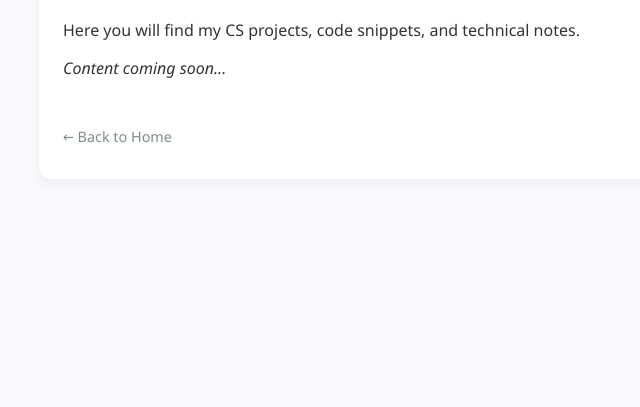
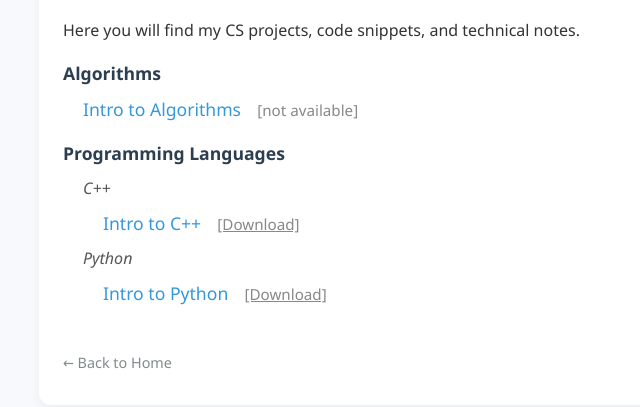
Before and after one commit to knmanaa/knmanaa.github.io, a plain HTML site: page cs/index.html in a window 1280 px wide. Shown: the part 139-546 px from the top of the page, without its empty margins (177-817 px from the left). Drawn offline with Linux system fonts and the light colour scheme.

Commit message:
redesign of navigation and UI logic and update test resource

```diff
--- a/ai/index.html
+++ b/ai/index.html
@@ -32,11 +32,15 @@
     <div class="main-content">
         <h1>Artificial Intelligence</h1>
         <p>Explore AI resources at the intersection of Computer Science and Mathematics, including machine learning, neural networks, and data science.</p>
-        <ul>
-            <!-- Future content -->
-            <li><em>Content coming soon...</em></li>
+        <ul id="resources-list">
+            <li><em>Loading resources...</em></li>
         </ul>
         <a href="../index.html" class="back-link">&larr; Back to Home</a>
     </div>
+    <script src="../resource/resources.js"></script>
+    <script src="../resource/loader.js"></script>
+    <script>
+        loadResourcesByCategory('AI');
+    </script>
 </body>
 </html>
--- a/cs/index.html
+++ b/cs/index.html
@@ -32,11 +32,15 @@
     <div class="main-content">
         <h1>Computer Science</h1>
         <p>Here you will find my CS projects, code snippets, and technical notes.</p>
-        <ul>
-            <!-- Future content -->
-            <li><em>Content coming soon...</em></li>
+        <ul id="resources-list">
+            <li><em>Loading resources...</em></li>
         </ul>
         <a href="../index.html" class="back-link">&larr; Back to Home</a>
     </div>
+    <script src="../resource/resources.js"></script>
+    <script src="../resource/loader.js"></script>
+    <script>
+        loadResourcesByCategory('CS');
+    </script>
 </body>
 </html>
--- /dev/null
+++ b/resource/loader.js
@@ -0,0 +1,64 @@
+// Shared function to load and display resources by category
+function loadResourcesByCategory(category) {
+    const resources = resourcesData.filter(r => r.category === category);
+    const list = document.getElementById('resources-list');
+
+    if (resources.length === 0) {
+        list.innerHTML = '<li><em>No resources available yet.</em></li>';
+    } else {
+        // Group by sub-category
+        const grouped = {};
+        resources.forEach(r => {
+            if (!grouped[r.subCategory]) {
+                grouped[r.subCategory] = [];
+            }
+            grouped[r.subCategory].push(r);
+        });
+
+        // Generate HTML with sub-category headings
+        let html = '';
+        Object.keys(grouped).sort().forEach(subCat => {
+            html += `<li style="margin-top:20px;"><strong style="color:#2c3e50; font-size:1.1em;">${subCat}</strong></li>`;
+
+            // Further group by title if it exists
+            const subCatResources = grouped[subCat];
+            const titleGrouped = {};
+            const noTitle = [];
+
+            subCatResources.forEach(r => {
+                if (r.title) {
+                    if (!titleGrouped[r.title]) {
+                        titleGrouped[r.title] = [];
+                    }
+                    titleGrouped[r.title].push(r);
+                } else {
+                    noTitle.push(r);
+                }
+            });
+
+            // Display title groups first
+            Object.keys(titleGrouped).sort().forEach(title => {
+                html += `<li style="margin-left:20px; margin-top:10px;"><em style="color:#555; font-size:1em;">${title}</em></li>`;
+                titleGrouped[title].forEach(r => {
+                    const hasDownload = r.downloadUrl && r.downloadUrl.trim() !== '';
+                    html += `
+                    <li style="margin-left:40px;">
+                        <a href="../viewer.html?title=${encodeURIComponent(r.fileName)}&url=${encodeURIComponent(r.embedUrl)}&download=${encodeURIComponent(r.downloadUrl || '')}">${r.fileName}</a>
+                        ${hasDownload ? `<a href="${r.downloadUrl}" target="_blank" style="margin-left:12px; font-size:0.95em; color:#888; text-decoration:underline;">[Download]</a>` : `<span style="margin-left:12px; font-size:0.95em; color:#888;">[not available]</span>`}
+                    </li>`;
+                });
+            });
+
+            // Display resources without title
+            noTitle.forEach(r => {
+                const hasDownload = r.downloadUrl && r.downloadUrl.trim() !== '';
+                html += `
+                <li style="margin-left:20px;">
+                    <a href="../viewer.html?title=${encodeURIComponent(r.fileName)}&url=${encodeURIComponent(r.embedUrl)}&download=${encodeURIComponent(r.downloadUrl || '')}">${r.fileName}</a>
+                    ${hasDownload ? `<a href="${r.downloadUrl}" target="_blank" style="margin-left:12px; font-size:0.95em; color:#888; text-decoration:underline;">[Download]</a>` : `<span style="margin-left:12px; font-size:0.95em; color:#888;">[not available]</span>`}
+                </li>`;
+            });
+        });
+        list.innerHTML = html;
+    }
+}
--- /dev/null
+++ b/resource/resources.js
@@ -0,0 +1,41 @@
+// Resources data
+const resourcesData = [
+    {
+        category: "Math",
+        subCategory: "Statistics",
+        fileName: "Linear Regression",
+        embedUrl: "https://1drv.ms/b/c/4758d4c8e19c3f79/IQQ6jEW9UKMMRa2Is9noECalASUdL86SIa14YrJ1IMb4DY8",
+        downloadUrl: "https://1drv.ms/b/c/4758d4c8e19c3f79/IQA6jEW9UKMMRa2Is9noECalAamaUwXBkj2whodGobBQqFo?e=XbpW7U"
+    },
+    {
+        category: "CS",
+        subCategory: "Programming Languages",
+        title: "C++",
+        fileName: "Intro to C++",
+        embedUrl: "https://1drv.ms/b/c/4758d4c8e19c3f79/IQR5P5zhyNRYIIBHmhsAAAAAAcw4VA1LB8QmMycZM6hJW_s",
+        downloadUrl: "https://1drv.ms/b/c/4758d4c8e19c3f79/IQB5P5zhyNRYIIBHmhsAAAAAAdxpHffTHOWWSUuglbB3nUk?e=oMQuxp"
+    },
+    {
+        category: "CS",
+        subCategory: "Programming Languages",
+        title: "Python",
+        fileName: "Intro to Python",
+        embedUrl: "https://1drv.ms/b/c/fake",
+        downloadUrl: "https://1drv.ms/b/c/fake"
+    },
+    {
+        category: "CS",
+        subCategory: "Algorithms",
+        fileName: "Intro to Algorithms",
+        embedUrl: "",
+        downloadUrl: ""
+    },
+    {
+        category: "AI",
+        subCategory: "Machine Learning",
+        fileName: "Artificial Intelligence Placeholder",
+        embedUrl: "",
+        downloadUrl: ""
+    }
+    // Add more resources here in the same format
+];
```
Also changed, not shown: math/index.html (+7 -6 lines), math/linear_regression.html (deleted, +0 -56 lines), viewer.html (added, +100 -0 lines).
